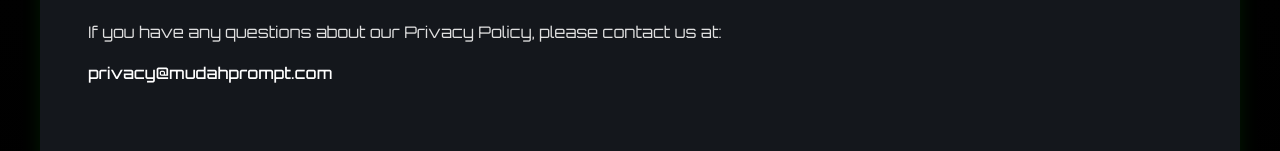
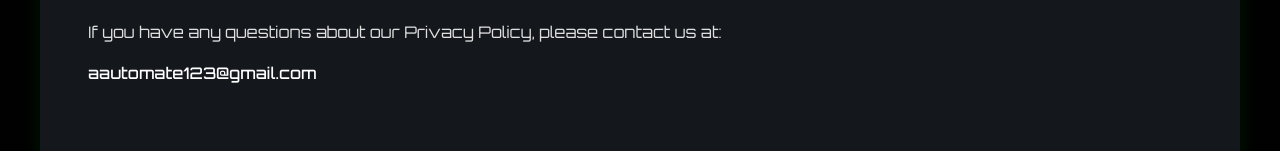
Before and after one commit to Aaqil456/mudahprompt, a Next.js app: page /privacy-policy in a window 1280 px wide. Shown: the part 2036-2187 px from the top of the page. Built offline with nearby package versions, Linux system fonts and the light colour scheme; no server answers.

Commit message:
changed privacy policy

```diff
--- a/src/app/privacy-policy/page.tsx
+++ b/src/app/privacy-policy/page.tsx
@@ -83,7 +83,7 @@
           <div className={styles.section}>
             <h2>7. Contact Information</h2>
             <p>If you have any questions about our Privacy Policy, please contact us at:</p>
-            <p className={styles.contact}>privacy@mudahprompt.com</p>
+            <p className={styles.contact}>aautomate123@gmail.com</p>
           </div>
         </div>
       </div>
--- a/src/app/terms/page.tsx
+++ b/src/app/terms/page.tsx
@@ -69,7 +69,7 @@
           <div className={styles.section}>
             <h2>7. Contact Information</h2>
             <p>If you have any questions about these Terms and Conditions, please contact us at:</p>
-            <p className={styles.contact}>support@mudahprompt.com</p>
+            <p className={styles.contact}>aautomate123@gmail.com</p>
           </div>
         </div>
       </div>
```
